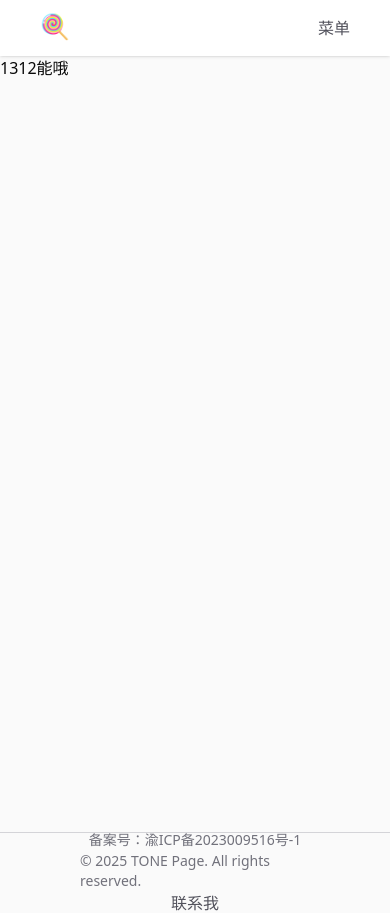
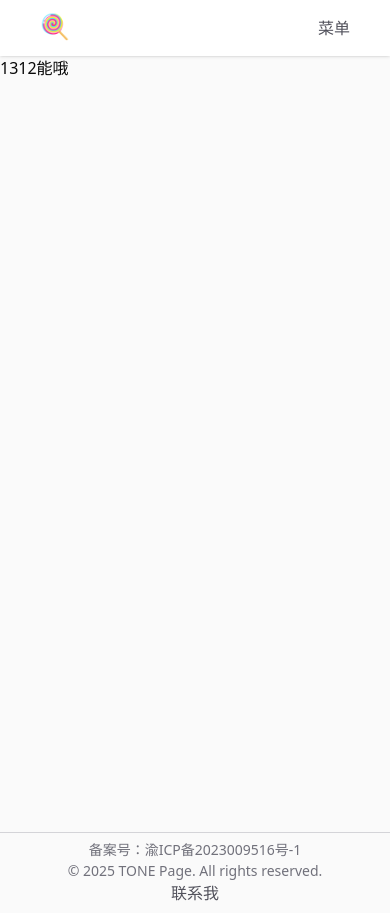
Before and after one commit to tonecn/tonePage, a Next.js app in the folder tone-page-web/: page / in a window 390 px wide. Built offline with nearby package versions, Linux system fonts and the light colour scheme.

Commit message:
优化footer

```diff
--- a/tone-page-web/app/components/Footer.tsx
+++ b/tone-page-web/app/components/Footer.tsx
@@ -20,7 +20,7 @@ async function handleCopy(text: string) {
 export default function Footer() {
     return (
         <footer className="border-t border-zinc-300 h-3 relative">
-            <div className="bg-zinc-50 h-20 flex sm:justify-between justify-center items-center px-20 flex-col sm:flex-row">
+            <div className="bg-zinc-50 h-20 flex sm:justify-between justify-center items-center sm:px-20 flex-col sm:flex-row">
                 <div className="flex flex-col items-center sm:block">
                     <a href="https://beian.miit.gov.cn/" className="text-sm text-zinc-500 hover:border-zinc-500 border-b border-transparent">备案号：渝ICP备2023009516号-1</a>
                     <div className="text-sm text-zinc-500 cursor-default">© 2025 TONE Page. All rights reserved.</div>
```
